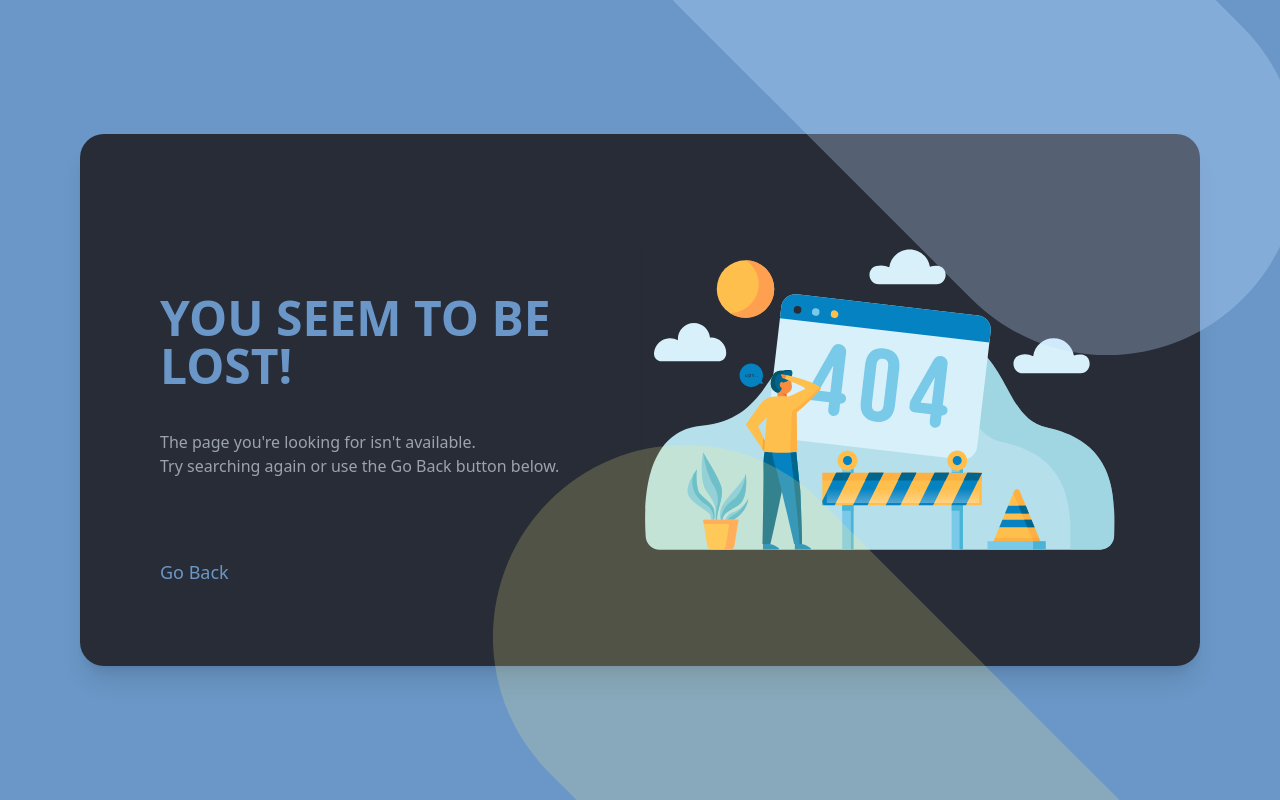
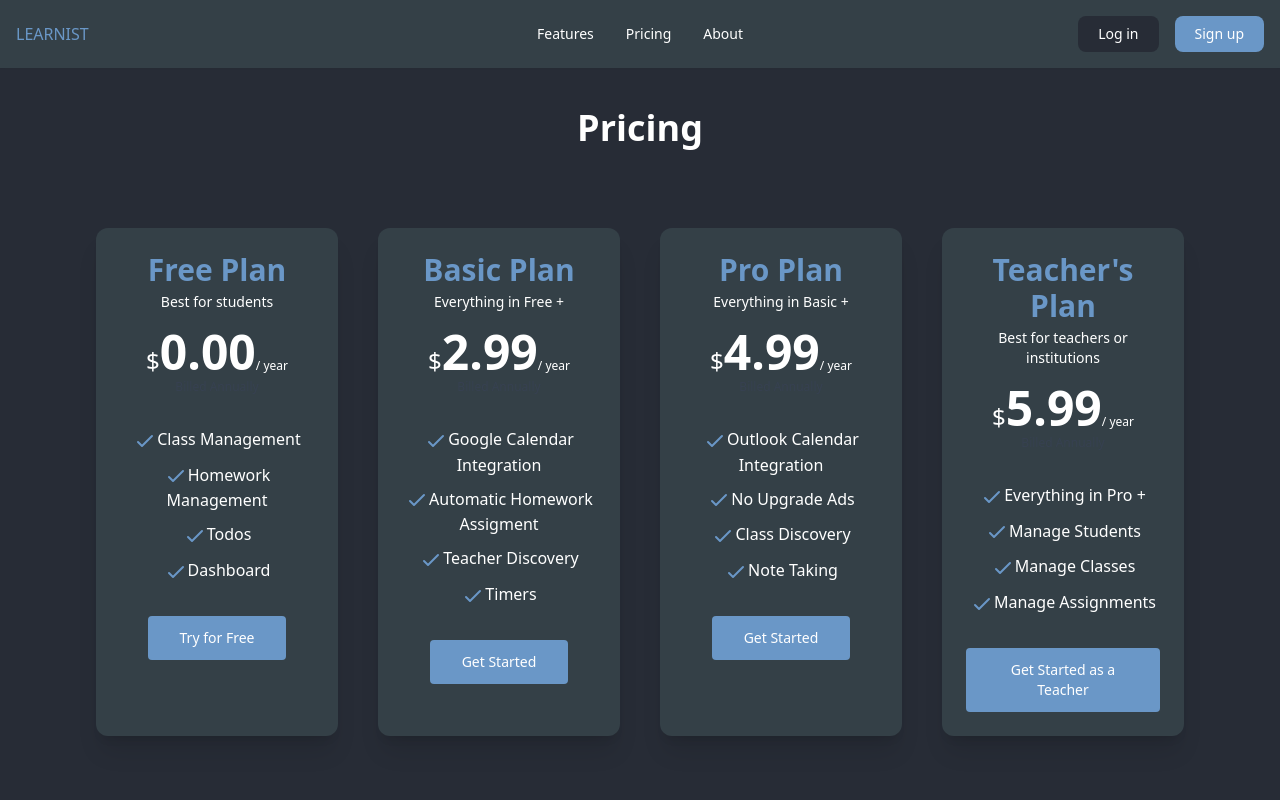
Before and after one commit to pybash1/learnist, a Next.js app: page /pricing in a window 1280 px wide. Before the commit this address had no page. Built offline with nearby package versions, Linux system fonts and the light colour scheme.

Commit message:
feat(page): pricing page complete
fixed navbar links

```diff
--- a/components/Navbar.jsx
+++ b/components/Navbar.jsx
@@ -28,19 +28,17 @@ export default function Navbar() {
           </nav>
 
           <div className="items-center justify-end flex-1 hidden space-x-4 sm:flex">
-            <a
-              className="px-5 py-2 text-sm font-medium text-white bg-primary hover:bg-gray-500 transition ease-in-out rounded-lg"
-              href=""
-            >
-              Log in
-            </a>
+            <Link href="/login">
+              <a className="px-5 py-2 text-sm font-medium text-white bg-primary hover:bg-gray-500 transition ease-in-out rounded-lg">
+                Log in
+              </a>
+            </Link>
 
-            <a
-              className="px-5 py-2 text-sm font-medium text-white bg-accent hover:bg-accent/75 transition ease-in-out rounded-lg"
-              href=""
-            >
-              Sign up
-            </a>
+            <Link href="/onboarding?plan=0">
+              <a className="px-5 py-2 text-sm font-medium text-white bg-accent hover:bg-accent/75 transition ease-in-out rounded-lg">
+                Sign up
+              </a>
+            </Link>
           </div>
 
           <div className="lg:hidden">
--- /dev/null
+++ b/components/PricingCard.jsx
@@ -0,0 +1,49 @@
+import Link from "next/link";
+
+export default function PricingCard(props) {
+  return (
+    <article className="block p-6 text-center shadow-xl bg-neutral rounded-xl">
+      <h5 className="text-3xl font-bold text-accent">{props.plan}</h5>
+
+      <h6 className="mt-1 text-sm text-white">{props.description}</h6>
+
+      <div className="mt-4 text-white">
+        <h6>
+          <span className="text-2xl">$</span>
+          <span className="inline text-5xl font-bold">{props.price}</span>
+          <span className="text-xs">/ {props.term === "m" ? "month" : "year"}</span>
+        </h6>
+
+        <p className="text-xs text-gray-700 mt-0.5">Billed Annually</p>
+      </div>
+
+      <ul className="mt-8 space-y-2.5 text-white">
+        {props.features.map((feature, ind) => (
+          <li key={ind}>
+            <svg
+              xmlns="http://www.w3.org/2000/svg"
+              className="inline w-6 h-6 text-accent"
+              fill="none"
+              viewBox="0 0 24 24"
+              stroke="currentColor"
+              strokeWidth="2"
+            >
+              <path
+                strokeLinecap="round"
+                strokeLinejoin="round"
+                d="M5 13l4 4L19 7"
+              />
+            </svg>
+            {feature}
+          </li>
+        ))}
+      </ul>
+
+      <Link href={props.link}>
+        <a className="inline-block px-8 py-3 mt-8 text-sm font-medium text-white transition bg-accent rounded hover:bg-accent/75 hover:shadow-xl active:bg-accent/75 focus:outline-none focus:ring">
+          {props.button || "Get Started"}
+        </a>
+      </Link>
+    </article>
+  );
+}
--- /dev/null
+++ b/pages/pricing.jsx
@@ -0,0 +1,43 @@
+import Navbar from "../components/Navbar";
+import PricingCard from "../components/PricingCard";
+
+export default function Pricing() {
+  return (
+    <div className="bg-primary min-h-screen">
+      <Navbar />
+      <h1 className="text-4xl text-white font-bold text-center p-10">Pricing</h1>
+      <div className="px-24 py-10 grid grid-cols-4 gap-10">
+        <PricingCard
+          link="/onboarding?plan=0"
+          plan="Free Plan"
+          description="Best for students"
+          price="0.00"
+          features={["Class Management", "Homework Management", "Todos", "Dashboard"]}
+          button="Try for Free"
+        />
+        <PricingCard
+          link="/onboarding?plan=1"
+          plan="Basic Plan"
+          description="Everything in Free +"
+          price="2.99"
+          features={["Google Calendar Integration", "Automatic Homework Assigment", "Teacher Discovery", "Timers"]}
+          />
+        <PricingCard
+          link="/onboarding?plan=2"
+          plan="Pro Plan"
+          description="Everything in Basic +"
+          price="4.99"
+          features={["Outlook Calendar Integration", "No Upgrade Ads", "Class Discovery", "Note Taking"]}
+          />
+        <PricingCard
+          link="/onboarding?plan=3"
+          plan="Teacher's Plan"
+          description="Best for teachers or institutions"
+          price="5.99"
+          features={["Everything in Pro +", "Manage Students", "Manage Classes", "Manage Assignments"]}
+          button="Get Started as a Teacher"
+        />
+      </div>
+    </div>
+  );
+}
```
